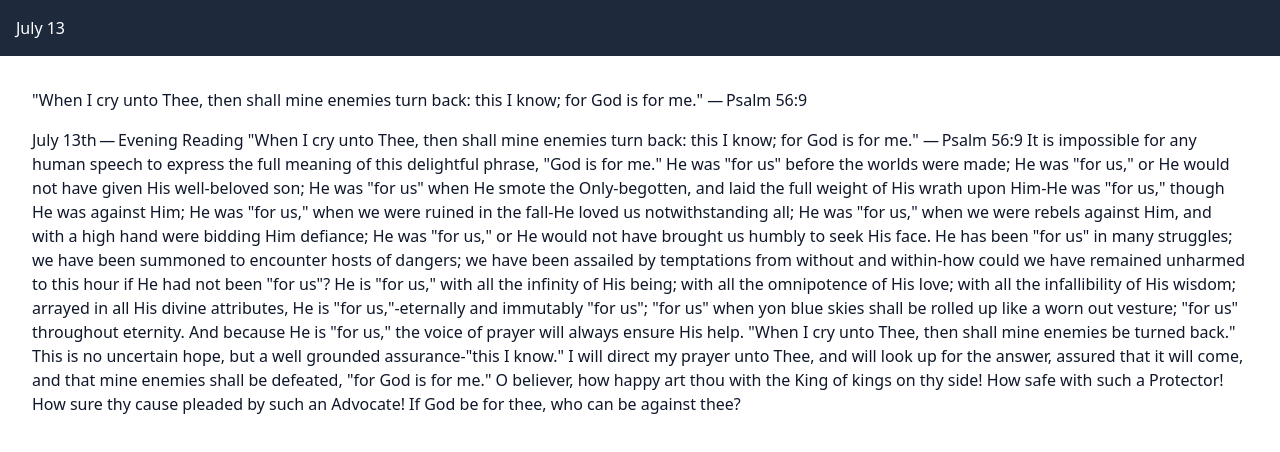
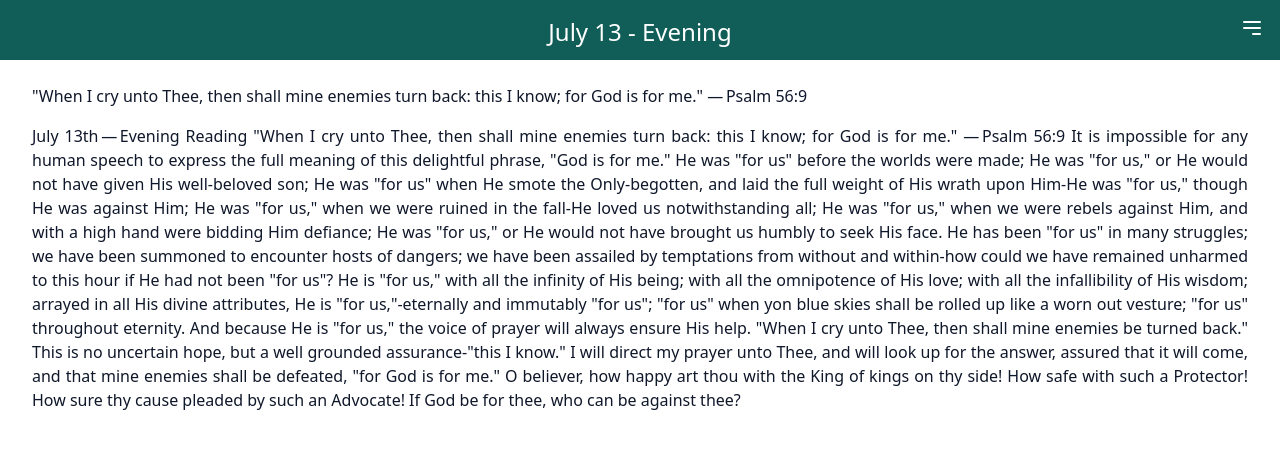
Before and after one commit to jarrodwhitley/m_and_e, a Vue app: page / in a window 1280 px wide. Shown: the top 452 px of the page. Built offline with nearby package versions, Linux system fonts and the light colour scheme.

Commit message:
actually working for real this time

```diff
--- a/index.html
+++ b/index.html
@@ -4,10 +4,10 @@
     <meta charset="UTF-8" />
     <link rel="icon" type="image/svg+xml" href="/vite.svg" />
     <meta name="viewport" content="width=device-width, initial-scale=1.0" />
-    <title>Vite + Vue</title>
+    <title>Morning & Evening</title>
   </head>
   <body>
-    <div id="app" class="bg-slate-900"></div>
+    <div id="app"></div>
     <script type="module" src="/src/main.js"></script>
   </body>
 </html>
--- a/package.json
+++ b/package.json
@@ -10,6 +10,7 @@
     "tailwind": "npx tailwindcss -i ./src/css/input.css -o ./src/style.css --watch"
   },
   "dependencies": {
+    "pinia": "^2.1.7",
     "vue": "^3.4.31"
   },
   "devDependencies": {
--- a/src/App.vue
+++ b/src/App.vue
@@ -1,12 +1,14 @@
 <script setup>
 import Header from './components/Header.vue'
 import Body from './components/Body.vue'
-import Footer from './components/Footer.vue'
-import {onMounted, onBeforeMount} from "vue";
+import MobileMenu from './components/MobileMenu.vue'
+// import Footer from './components/Footer.vue'
+import { onBeforeMount, ref } from "vue";
 import content from "./assets/content.json";
 
 let dateObj = {};
 let selectedContent = {};
+const showMenu = ref(false);
 
 onBeforeMount(() => {
     createDateObj();
@@ -28,7 +30,6 @@ async function createDateObj() {
     // console.log(dateObj);
 
 }
-
 async function fetchContent() {
     content.forEach((item) => {
         if (item.date === dateObj.date && item.time === dateObj.time) {
@@ -36,11 +37,22 @@ async function fetchContent() {
         }
     });
 }
-
+function toggleMenu() {
+    showMenu.value = !showMenu.value;
+    console.log('App.vue -> showMenu', showMenu)
+}
 </script>
 
 <template>
-    <Header v-if="dateObj.date" :date="dateObj.date"/>
-    <Body v-if="selectedContent.body" :date="dateObj" :content="selectedContent"/>
-<!--    <Footer/>-->
+    <div class="grid grid-rows-[60px_1fr] max-h-screen">
+        <Header v-if="dateObj.date" :date="dateObj.date" :time="dateObj.time" @toggle-menu="toggleMenu"/>
+        <Body v-if="selectedContent.body" :date="dateObj" :content="selectedContent"/>
+        <MobileMenu :show-menu="showMenu"/>
+    </div>
 </template>
+
+<style>
+    body {
+        overflow: hidden;
+    }
+</style>
--- a/src/components/Body.vue
+++ b/src/components/Body.vue
@@ -1,19 +1,14 @@
 <script setup>
-import {onMounted} from 'vue'
 
 const props = defineProps({
     dateObj: Object,
     content: Object
 })
-
 </script>
 
 <template>
-    <div class="bg-white text-slate-900 h-max p-8">
+    <div class="bg-white text-slate-900 h-full overflow-scroll text-justify px-8 pt-6 pb-24">
         <div class="pb-4" v-text="props.content.keyverse"></div>
         <div v-text="props.content.body"></div>
     </div>
 </template>
-
-<style scoped>
-</style>
--- a/src/components/Footer.vue
+++ b/src/components/Footer.vue
@@ -9,7 +9,7 @@ const count = ref(0)
 </script>
 
 <template>
-<div class="bg-slate-800 p-8 text-white">Footer</div>
+<div class="bg-slate-800 p-8 text-white absolute bottom-0 left-0 right-0 h-fit">Footer</div>
 </template>
 
 <style scoped>
--- a/src/components/Header.vue
+++ b/src/components/Header.vue
@@ -1,24 +1,35 @@
 <script setup>
-
-import {computed} from "vue";
-
-defineProps({
-  date: String,
+defineEmits(['toggleMenu'])
+const props = defineProps({
+    date: String,
+    time: String
 })
-
 const monthNames = [
     'January', 'February', 'March', 'April', 'May', 'June', 'July',
     'August', 'September', 'October', 'November', 'December'
 ];
 
+function getReadingTime() {
+    return props.time === 'am' ? 'Morning' : 'Evening';
+}
 function getMonthName(date) {
     let monthNumber = date.split('-')[0];
     let day = date.split('-')[1];
     let monthName = monthNames[monthNumber - 1];
-    return `${monthName} ${day}`;
+    let readingTime = getReadingTime();
+    return `${monthName} ${day} - ${readingTime}`;
 }
 </script>
 
 <template>
-  <div class="bg-slate-800 text-white p-4" v-text="getMonthName(date)"></div>
+    <div class="bg-teal-800 text-white p-4 h-auto text-2xl grid grid-col-3 grid-rows-1 justify-center z-20 bg-center bg-cover"
+    :style="'background-image:url(' + [props.time === 'am' ? './src/assets/images/header_morning_bg.png' : '']">
+        <div class="" v-text="getMonthName(props.date)"></div>
+        <button class="menu-btn absolute top-4 right-4" @click="$emit('toggleMenu')">
+            <svg xmlns="http://www.w3.org/2000/svg" class="h-6 w-6" fill="none" viewBox="0 0 24 24" stroke="currentColor">
+                <path stroke-linecap="round" stroke-linejoin="round" stroke-width="2"
+                      d="M4 6h16M4 12h16m-7 6h7"></path>
+            </svg>
+        </button>
+    </div>
 </template>
--- /dev/null
+++ b/src/components/MobileMenu.vue
@@ -0,0 +1,24 @@
+<script setup>
+const props = defineProps({
+    showMenu: Boolean
+})
+
+</script>
+
+<template>
+   <div class="absolute top-14 left-0 right-0 max-h-fit p-6 pb-4 bg-[#305665] text-white transition-transform z-10"
+   :class="showMenu ? 'translate-y-0' : '-translate-y-full'">
+         <ul class="grid grid-rows-2 gap-4">
+              <li class="text-2xl">
+                    <a href="mailto:support@jarrodwhitley.com">🐞 Found a bug?</a>
+              </li>
+             <li class="text-2xl">
+                 <a href="mailto:support@jarrodwhitley.com">☕️ Buy me a coffee </a>
+             </li>
+             <!-- manually set font size to 10px-->
+             <li class="mt-5 text-gray-400">
+                 Made with ❤️ by <a href="https://jarrodwhitley.com">Jarrod Whitley</a>
+             </li>
+         </ul>
+   </div>
+</template>
--- a/src/style.css
+++ b/src/style.css
@@ -554,9 +554,192 @@ video {
   --tw-contain-style:  ;
 }
 
-.h-max {
-  height: -moz-max-content;
-  height: max-content;
+.absolute {
+  position: absolute;
+}
+
+.bottom-0 {
+  bottom: 0px;
+}
+
+.left-0 {
+  left: 0px;
+}
+
+.right-0 {
+  right: 0px;
+}
+
+.right-4 {
+  right: 1rem;
+}
+
+.top-4 {
+  top: 1rem;
+}
+
+.top-0 {
+  top: 0px;
+}
+
+.-right-20 {
+  right: -5rem;
+}
+
+.top-10 {
+  top: 2.5rem;
+}
+
+.top-12 {
+  top: 3rem;
+}
+
+.top-14 {
+  top: 3.5rem;
+}
+
+.-right-full {
+  right: -100%;
+}
+
+.left-auto {
+  left: auto;
+}
+
+.left-20 {
+  left: 5rem;
+}
+
+.left-full {
+  left: 100%;
+}
+
+.-top-full {
+  top: -100%;
+}
+
+.z-10 {
+  z-index: 10;
+}
+
+.z-20 {
+  z-index: 20;
+}
+
+.mt-5 {
+  margin-top: 1.25rem;
+}
+
+.grid {
+  display: grid;
+}
+
+.hidden {
+  display: none;
+}
+
+.h-fit {
+  height: -moz-fit-content;
+  height: fit-content;
+}
+
+.h-full {
+  height: 100%;
+}
+
+.h-auto {
+  height: auto;
+}
+
+.h-6 {
+  height: 1.5rem;
+}
+
+.max-h-screen {
+  max-height: 100vh;
+}
+
+.max-h-fit {
+  max-height: -moz-fit-content;
+  max-height: fit-content;
+}
+
+.min-h-screen {
+  min-height: 100vh;
+}
+
+.w-6 {
+  width: 1.5rem;
+}
+
+.-translate-y-full {
+  --tw-translate-y: -100%;
+  transform: translate(var(--tw-translate-x), var(--tw-translate-y)) rotate(var(--tw-rotate)) skewX(var(--tw-skew-x)) skewY(var(--tw-skew-y)) scaleX(var(--tw-scale-x)) scaleY(var(--tw-scale-y));
+}
+
+.translate-y-0 {
+  --tw-translate-y: 0px;
+  transform: translate(var(--tw-translate-x), var(--tw-translate-y)) rotate(var(--tw-rotate)) skewX(var(--tw-skew-x)) skewY(var(--tw-skew-y)) scaleX(var(--tw-scale-x)) scaleY(var(--tw-scale-y));
+}
+
+.scroll-pb-8 {
+  scroll-padding-bottom: 2rem;
+}
+
+.grid-rows-\[200px_minmax\(900px\2c _1fr\)_100px\] {
+  grid-template-rows: 200px minmax(900px, 1fr) 100px;
+}
+
+.grid-rows-\[100px_minmax\(900px\2c _1fr\)_100px\] {
+  grid-template-rows: 100px minmax(900px, 1fr) 100px;
+}
+
+.grid-rows-\[50px_minmax\(900px\2c _1fr\)_100px\] {
+  grid-template-rows: 50px minmax(900px, 1fr) 100px;
+}
+
+.grid-rows-\[50px_minmax\(400px\2c _1fr\)_100px\] {
+  grid-template-rows: 50px minmax(400px, 1fr) 100px;
+}
+
+.grid-rows-\[50px_minmax\(400px\2c _1fr\)_80px\] {
+  grid-template-rows: 50px minmax(400px, 1fr) 80px;
+}
+
+.grid-rows-\[60px_minmax\(400px\2c _1fr\)_80px\] {
+  grid-template-rows: 60px minmax(400px, 1fr) 80px;
+}
+
+.grid-rows-\[60px_1fr\] {
+  grid-template-rows: 60px 1fr;
+}
+
+.grid-rows-1 {
+  grid-template-rows: repeat(1, minmax(0, 1fr));
+}
+
+.grid-rows-4 {
+  grid-template-rows: repeat(4, minmax(0, 1fr));
+}
+
+.grid-rows-2 {
+  grid-template-rows: repeat(2, minmax(0, 1fr));
+}
+
+.justify-center {
+  justify-content: center;
+}
+
+.gap-4 {
+  gap: 1rem;
+}
+
+.overflow-hidden {
+  overflow: hidden;
+}
+
+.overflow-scroll {
+  overflow: scroll;
 }
 
 .bg-slate-800 {
@@ -569,6 +752,59 @@ video {
   background-color: rgb(255 255 255 / var(--tw-bg-opacity));
 }
 
+.bg-amber-700 {
+  --tw-bg-opacity: 1;
+  background-color: rgb(180 83 9 / var(--tw-bg-opacity));
+}
+
+.bg-indigo-400 {
+  --tw-bg-opacity: 1;
+  background-color: rgb(129 140 248 / var(--tw-bg-opacity));
+}
+
+.bg-indigo-900 {
+  --tw-bg-opacity: 1;
+  background-color: rgb(49 46 129 / var(--tw-bg-opacity));
+}
+
+.bg-slate-900 {
+  --tw-bg-opacity: 1;
+  background-color: rgb(15 23 42 / var(--tw-bg-opacity));
+}
+
+.bg-slate-700 {
+  --tw-bg-opacity: 1;
+  background-color: rgb(51 65 85 / var(--tw-bg-opacity));
+}
+
+.bg-teal-800 {
+  --tw-bg-opacity: 1;
+  background-color: rgb(17 94 89 / var(--tw-bg-opacity));
+}
+
+.bg-teal-700 {
+  --tw-bg-opacity: 1;
+  background-color: rgb(15 118 110 / var(--tw-bg-opacity));
+}
+
+.bg-teal-900 {
+  --tw-bg-opacity: 1;
+  background-color: rgb(19 78 74 / var(--tw-bg-opacity));
+}
+
+.bg-\[\#305665\] {
+  --tw-bg-opacity: 1;
+  background-color: rgb(48 86 101 / var(--tw-bg-opacity));
+}
+
+.bg-cover {
+  background-size: cover;
+}
+
+.bg-center {
+  background-position: center;
+}
+
 .p-4 {
   padding: 1rem;
 }
@@ -577,8 +813,59 @@ video {
   padding: 2rem;
 }
 
+.p-6 {
+  padding: 1.5rem;
+}
+
+.px-8 {
+  padding-left: 2rem;
+  padding-right: 2rem;
+}
+
 .pb-4 {
   padding-bottom: 1rem;
+}
+
+.pb-8 {
+  padding-bottom: 2rem;
+}
+
+.pt-6 {
+  padding-top: 1.5rem;
+}
+
+.pb-12 {
+  padding-bottom: 3rem;
+}
+
+.pb-20 {
+  padding-bottom: 5rem;
+}
+
+.pb-24 {
+  padding-bottom: 6rem;
+}
+
+.text-center {
+  text-align: center;
+}
+
+.text-right {
+  text-align: right;
+}
+
+.text-justify {
+  text-align: justify;
+}
+
+.text-2xl {
+  font-size: 1.5rem;
+  line-height: 2rem;
+}
+
+.text-base {
+  font-size: 1rem;
+  line-height: 1.5rem;
 }
 
 .text-slate-900 {
@@ -590,3 +877,19 @@ video {
   --tw-text-opacity: 1;
   color: rgb(255 255 255 / var(--tw-text-opacity));
 }
+
+.text-slate-50 {
+  --tw-text-opacity: 1;
+  color: rgb(248 250 252 / var(--tw-text-opacity));
+}
+
+.text-gray-400 {
+  --tw-text-opacity: 1;
+  color: rgb(156 163 175 / var(--tw-text-opacity));
+}
+
+.transition-transform {
+  transition-property: transform;
+  transition-timing-function: cubic-bezier(0.4, 0, 0.2, 1);
+  transition-duration: 150ms;
+}
--- a/tailwind.config.js
+++ b/tailwind.config.js
@@ -1,6 +1,6 @@
 /** @type {import('tailwindcss').Config} */
 module.exports = {
-  content: ["./src/components/*.{html.js.vue}", "./src/**/*.{html,js,vue}"],
+  content: ["./src/**/*.{html,js,vue}"],
   theme: {
     extend: {},
   },
```
Also changed, not shown: src/store.js (added, +9 -0 lines), src/assets/images/header_morning_bg.png (added), src/composables/Menu.js (added), 1 other file (tests, documents, lock files or other folders).
